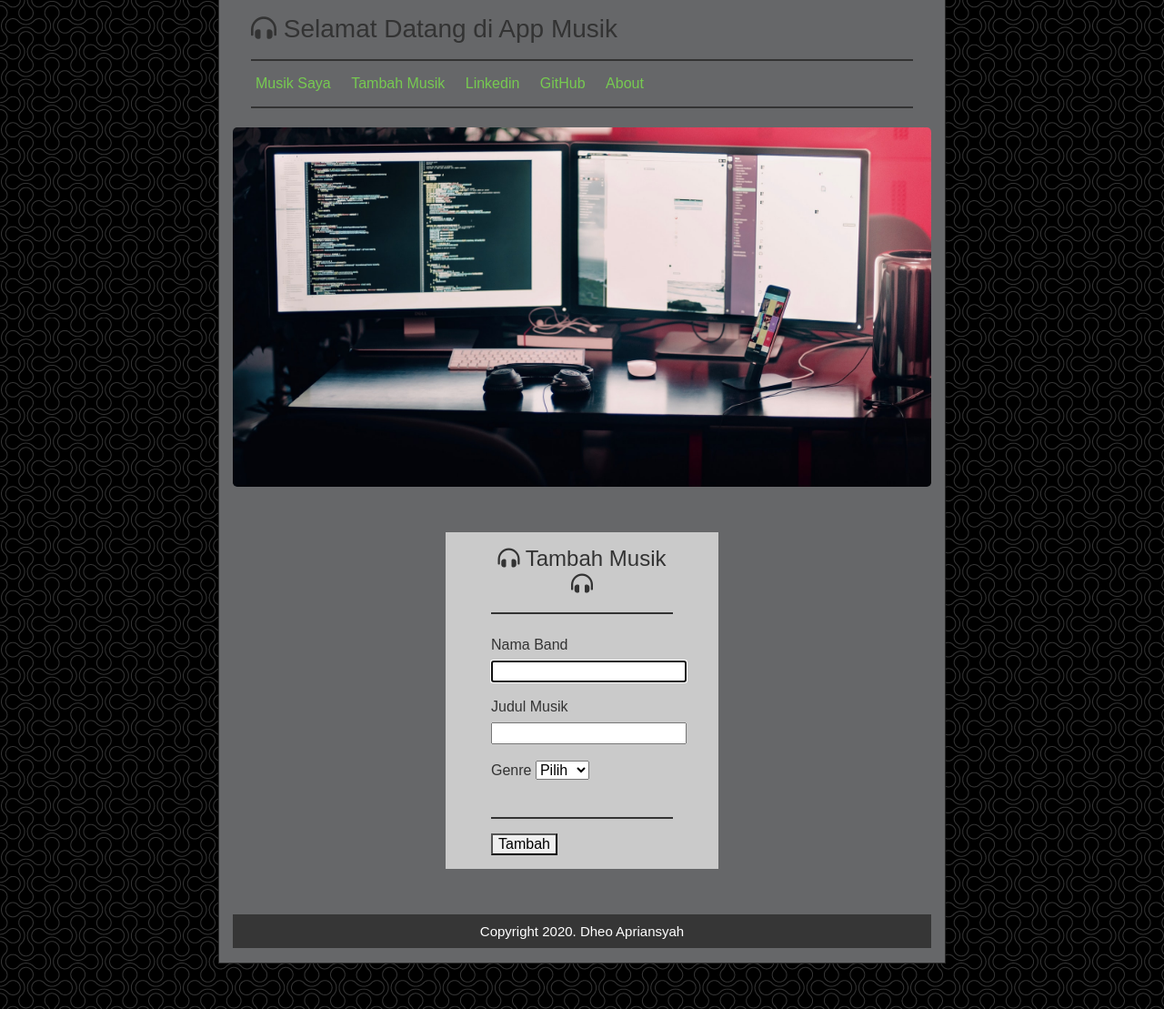
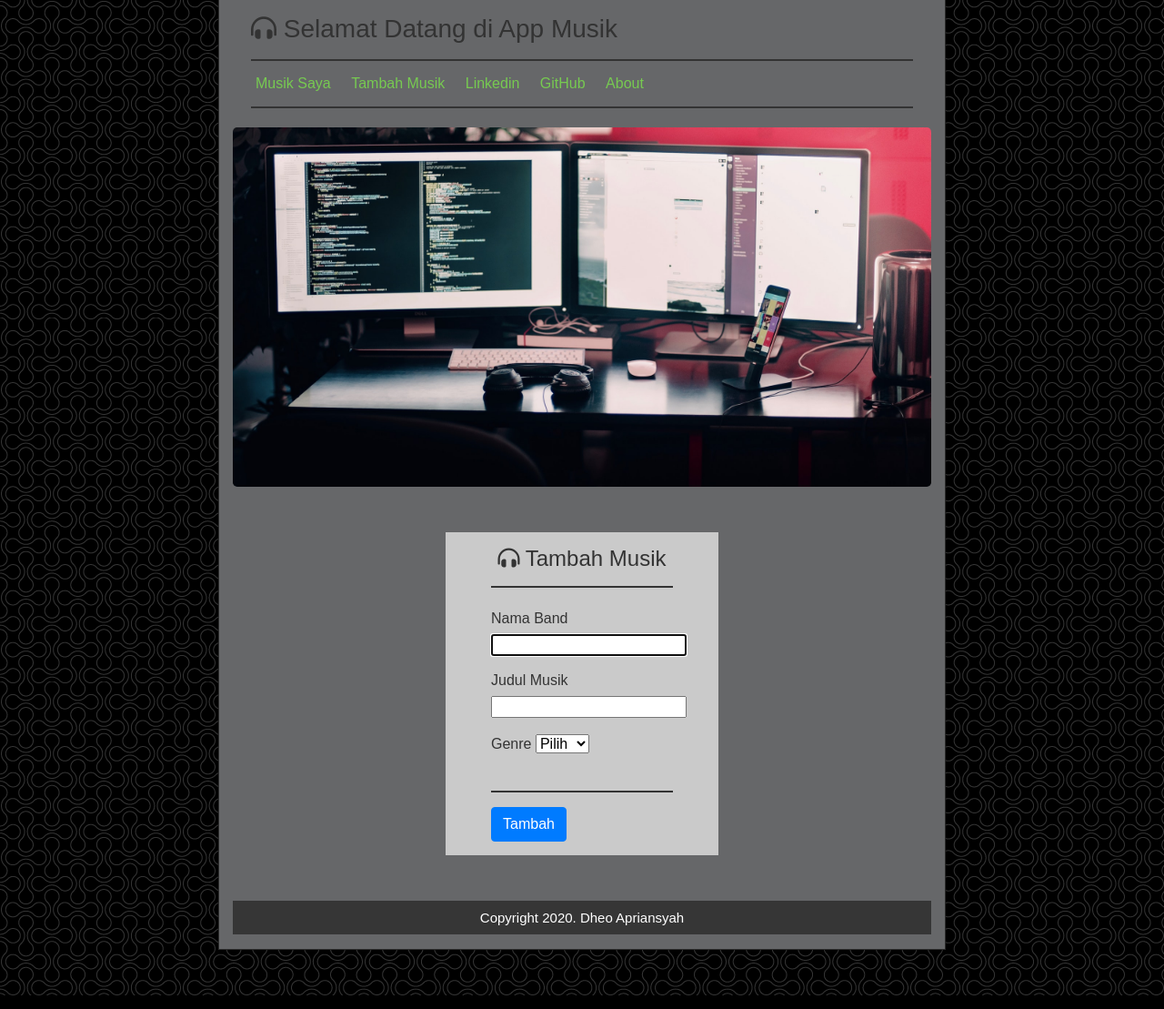
Before and after one commit to DheoAp/App-musik, a CodeIgniter app: page /projectcodeigniter/musik/tambah in a window 1280 px wide. Shown: the part 51-1160 px from the top of the page at 91% size. Run offline with CodeIgniter, Linux system fonts and the light colour scheme; data comes from the database, SQL or seed files in the repository; some libraries are stand-ins or nearby versions.

Commit message:
Menambahkan class btn

```diff
--- a/application/views/tambah.php
+++ b/application/views/tambah.php
@@ -5,7 +5,7 @@
     </div>
   <?php endif; ?>
 
-  <h4 style="text-align: center;margin-bottom: 5px;"><i class="fas fa-headphones-alt"></i> Tambah Musik <i class="fas fa-headphones-alt"></i></h4>
+  <h4 style="text-align: center;margin-bottom: 5px;"><i class="fas fa-headphones-alt"></i> Tambah Musik</h4>
   <hr>
   <div style="margin-top: 25px;">
     <label for="nama_band">Nama Band</label><br>
@@ -27,5 +27,5 @@
     </select>
   </div><br>
   <hr>
-  <button type="submit" name="tambah">Tambah</button>
+  <button class="btn btn-primary" type="submit" name="tambah">Tambah</button>
 </form>
```
